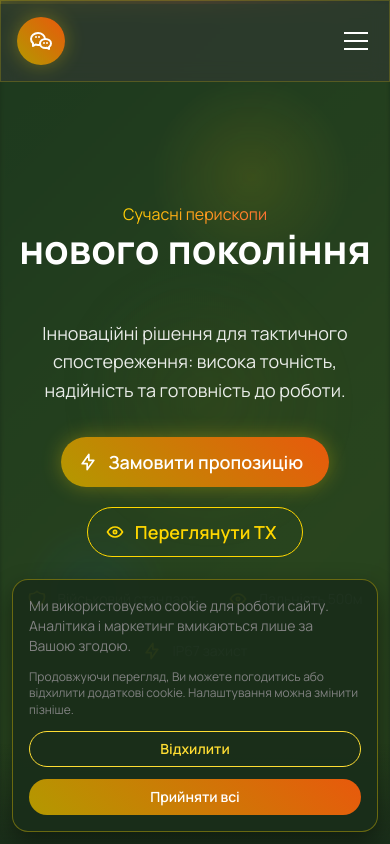
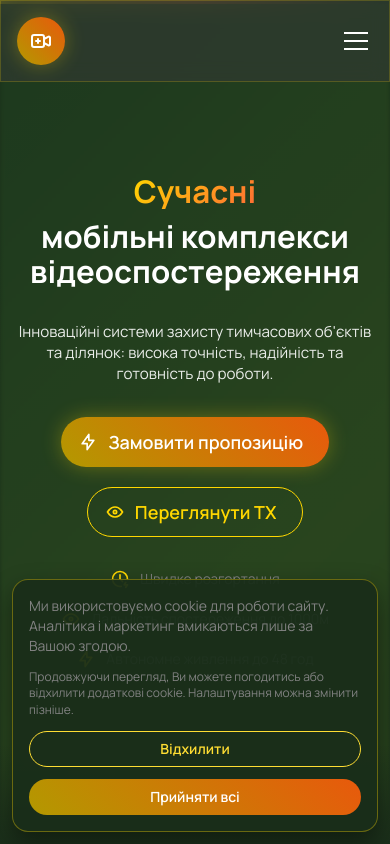
Before and after one commit to Zoreslaw/Sushko_Military, a React (Vite) app: page / in a window 390 px wide. Shown: the top 844 px of the page. Built offline with nearby package versions, Linux system fonts and the light colour scheme.

Commit message:
Update project branding and contact information: change title in index.html, remove address from README.md, and update contact details in Contact and Footer components. Revise Hero component text to reflect new focus on mobile video surveillance systems.

```diff
--- a/index.html
+++ b/index.html
@@ -8,7 +8,7 @@
     <link rel="preconnect" href="https://fonts.googleapis.com">
     <link rel="preconnect" href="https://fonts.gstatic.com" crossorigin>
     <link href="https://fonts.googleapis.com/css2?family=Exo+2:wght@600;700;800&family=Manrope:wght@400;500;600;700&display=swap" rel="stylesheet">
-    <title>Сучасні перископічні пристрої</title>
+    <title>Мобільні комплекси відеоспостереження</title>
     <meta name="description" content="Інноваційні рішення для тактичного спостереження в польових умовах" />
     <meta name="keywords" content="перископ, військове обладнання, спостереження, Україна" />
   </head>
--- a/src/components/Footer.tsx
+++ b/src/components/Footer.tsx
@@ -1,6 +1,6 @@
 import { motion } from 'framer-motion';
 import { Container, Title, Text, Grid, Stack, Group, Box, Divider, ActionIcon } from '@mantine/core';
-import { IconBrandWechat, IconPhone, IconMail, IconMapPin } from '@tabler/icons-react';
+import { IconVideoPlus, IconPhone, IconMail, IconMapPin } from '@tabler/icons-react';
 
 const Footer = () => {
   return (
@@ -31,14 +31,14 @@ const Footer = () => {
                       radius="xl"
                       className="glow-gold"
                     >
-                    <IconBrandWechat size={24} />
+                      <IconVideoPlus size={24} />
                     </ActionIcon>
                     <Title order={3} size="h3" style={{ color: 'white' }}>
-                    Перископ
+                      SVM
                     </Title>
                   </Group>
                   <Text size="lg" c="dimmed" lh={1.6}>
-                  Українські перископічні пристрої нового покоління для тактичного спостереження в польових умовах.
+                    Українські сучасні мобільні комплекси відеоспостереження.
                   </Text>
                 </Stack>
               </motion.div>
@@ -58,21 +58,20 @@ const Footer = () => {
                   <Stack gap="sm">
                     <Group gap="sm">
                       <IconPhone size={16} style={{ color: 'var(--primary-gold)' }} />
-                    <Text size="sm" c="dimmed">+380 44 123 45 67</Text>
+                      <Text size="sm" c="dimmed">+380 63 389 60 15</Text>
                     </Group>
                     <Group gap="sm">
                       <IconMail size={16} style={{ color: 'var(--primary-gold)' }} />
-                    <Text size="sm" c="dimmed">info@periscope.ua</Text>
+                      <Text size="sm" c="dimmed">svm.ml.0754@gmail.com</Text>
                     </Group>
                     <Group gap="sm">
                       <IconMapPin size={16} style={{ color: 'var(--primary-gold)' }} />
-                    <Text size="sm" c="dimmed">Київ, вул. Військова, 12</Text>
+                    <Text size="sm" c="dimmed">Київ, вул. Лебединська, 6</Text>
                   </Group>
                 </Stack>
               </Stack>
             </motion.div>
           </Grid.Col>
-
           <Grid.Col span={{ base: 12, md: 4 }}>
             <motion.div
               initial={{ opacity: 0, y: 20 }}
@@ -105,7 +104,7 @@ const Footer = () => {
         >
           <Group justify="space-between" align="center" wrap="wrap">
             <Text size="sm" c="dimmed">
-              © 2025 Українські перископічні пристрої. Всі права захищені.
+              © 2025 Українські мобільні комплекси відеоспостереження. Всі права захищені.
             </Text>
             <Group gap="md">
               <Text size="sm" c="dimmed">Політика конфіденційності</Text>
--- a/src/components/Hero.tsx
+++ b/src/components/Hero.tsx
@@ -1,15 +1,15 @@
 import { motion } from 'framer-motion';
 import { Container, Title, Text, Group, Button, Box } from '@mantine/core';
-import { IconEye, IconShield, IconBolt } from '@tabler/icons-react';
+import { IconEye, IconBolt, IconClockBolt } from '@tabler/icons-react';
 
 const Hero = () => {
   return (
-    <Box
+      <Box
       component="header"
       id="hero"
       style={{
         position: 'relative',
-        height: '100vh',
+          height: '100dvh',
         display: 'flex',
         alignItems: 'center',
         justifyContent: 'center',
@@ -35,6 +35,7 @@ const Hero = () => {
 
       {/* Floating decorative elements */}
       <Box
+        visibleFrom="md"
         className="floating"
         style={{
           position: 'absolute',
@@ -51,6 +52,7 @@ const Hero = () => {
       />
 
       <Box
+        visibleFrom="md"
         className="floating"
         style={{
           position: 'absolute',
@@ -80,6 +82,7 @@ const Hero = () => {
 
       {/* Additional blurred background elements */}
       <Box
+        visibleFrom="md"
         style={{
           position: 'absolute',
           top: '30%',
@@ -94,6 +97,7 @@ const Hero = () => {
       />
 
       <Box
+        visibleFrom="md"
         style={{
           position: 'absolute',
           bottom: '40%',
@@ -124,37 +128,39 @@ const Hero = () => {
             initial={{ opacity: 0, y: 30 }}
             animate={{ opacity: 1, y: 0 }}
             transition={{ duration: 1, delay: 0.2 }}
+
           >
             <Title
               order={1}
               size="4rem"
               style={{
                 fontWeight: 800,
-                marginBottom: '3rem',
+                marginBottom: '2.5rem',
                 lineHeight: 1.1,
                 color: 'white',
               }}
               visibleFrom="md"
             >
-              <span><span className="gradient-text">Сучасні перископи</span> нового покоління</span>
+              <span><span className="gradient-text">Сучасні</span> мобільні комплекси відеоспостереження</span>
             </Title>
 
             <Title
               order={1}
-              size="2.5rem"
               style={{
                 fontWeight: 800,
-                marginBottom: '3rem',
-                lineHeight: 1.1,
+                marginBottom: '2rem',
+                lineHeight: 1.12,
                 color: 'white',
+                fontSize: 'clamp(1.6rem, 8vw, 2.2rem)'
               }}
               hiddenFrom="md"
             >
-              <Text component="span" className="gradient-text">
-                Сучасні перископи
-              </Text>
-              <br />
-              нового покоління
+              <span className="gradient-text" style={{ display: 'inline-block', marginBottom: '0.6rem' }}>
+                Сучасні
+              </span>
+              <span style={{ display: 'block' }}>
+                мобільні комплекси  відеоспостереження
+              </span>
             </Title>
           </motion.div>
 
@@ -166,7 +172,7 @@ const Hero = () => {
             <Text
               size="xl"
               style={{
-                marginBottom: '2rem',
+                marginBottom: '1.5rem',
                 color: 'rgba(255, 255, 255, 0.9)',
                 fontSize: '1.25rem',
                 maxWidth: '60rem',
@@ -174,7 +180,7 @@ const Hero = () => {
               }}
               visibleFrom="md"
             >
-              Інноваційні рішення для тактичного спостереження в польових умовах.
+              Інноваційні системи захисту тимчасових об'єктів та ділянок.
               Максимальна надійність та точність у найскладніших умовах.
             </Text>
 
@@ -183,10 +189,12 @@ const Hero = () => {
               style={{
                 marginBottom: '2rem',
                 color: 'rgba(255, 255, 255, 0.9)',
+                fontSize: 'clamp(0.95rem, 3.8vw, 1.05rem)',
+                lineHeight: 1.4,
               }}
               hiddenFrom="md"
-            >
-              Інноваційні рішення для тактичного спостереження: висока точність, надійність та готовність до роботи.
+              >
+                Інноваційні системи захисту тимчасових об'єктів та ділянок: висока точність, надійність та готовність до роботи.
             </Text>
           </motion.div>
 
@@ -195,7 +203,7 @@ const Hero = () => {
             animate={{ opacity: 1, y: 0 }}
             transition={{ duration: 1, delay: 0.6 }}
           >
-            <Group justify="center" gap="lg" wrap="wrap" mb="xl">
+            <Group justify="center" gap="lg" wrap="wrap" mb='xl'>
               <motion.div
                 whileHover={{ scale: 1.05 }}
                 whileTap={{ scale: 0.95 }}
@@ -233,18 +241,18 @@ const Hero = () => {
               </motion.div>
             </Group>
 
-            <Group justify="center" gap="xl" wrap="wrap">
+            <Group justify="center" gap="lg" wrap="wrap">
               <Group gap="xs">
-                <IconShield size={20} style={{ color: 'var(--primary-gold)' }} />
-                <Text size="sm" c="dimmed">Військовий стандарт</Text>
+                <IconClockBolt size={20} style={{ color: 'var(--primary-gold)' }} />
+                <Text size="sm" c="dimmed">Швидке розгортання</Text>
               </Group>
               <Group gap="xs">
                 <IconEye size={20} style={{ color: 'var(--primary-gold)' }} />
-                <Text size="sm" c="dimmed">Дальність 500м</Text>
+                <Text size="sm" c="dimmed">Дальність спостереження до 1000м</Text>
               </Group>
               <Group gap="xs">
                 <IconBolt size={20} style={{ color: 'var(--primary-gold)' }} />
-                <Text size="sm" c="dimmed">IP67 захист</Text>
+                <Text size="sm" c="dimmed">Aвтономне живлення до 48 год</Text>
               </Group>
             </Group>
           </motion.div>
--- a/src/components/Navigation.tsx
+++ b/src/components/Navigation.tsx
@@ -1,6 +1,6 @@
 import { Group, Button, Burger, Drawer, Stack, Text, Box, Container, ActionIcon } from '@mantine/core';
 import { useDisclosure } from '@mantine/hooks';
-import { IconBrandWechat } from '@tabler/icons-react';
+import { IconVideoPlus } from '@tabler/icons-react';
 
 const Navigation = () => {
   const [opened, { open, close }] = useDisclosure(false);
@@ -47,7 +47,7 @@ const Navigation = () => {
                 radius="xl"
                 className="glow-gold"
               >
-                <IconBrandWechat size={24} />
+                <IconVideoPlus size={24} />
               </ActionIcon>
 
               <Text
@@ -56,7 +56,7 @@ const Navigation = () => {
                 className="gradient-text"
                 visibleFrom="sm"
               >
-                Перископ
+                SVM
               </Text>
             </Group>
 
@@ -102,10 +102,10 @@ const Navigation = () => {
               gradient={{ from: 'gold', to: 'orange', deg: 45 }}
               radius="xl"
             >
-              <IconBrandWechat size={20} />
+              <IconVideoPlus size={20} />
             </ActionIcon>
             <Text size="lg" fw={700} className="gradient-text">
-              Перископ
+              SVM
             </Text>
           </Group>
         }
```
Also changed, not shown: src/components/Contact.tsx (+4 -7 lines), 1 other file (tests, documents, lock files or other folders). Lines whose indentation alone changed are shown as unchanged.
